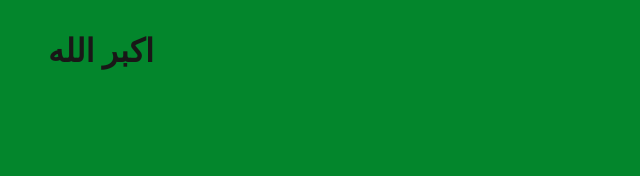
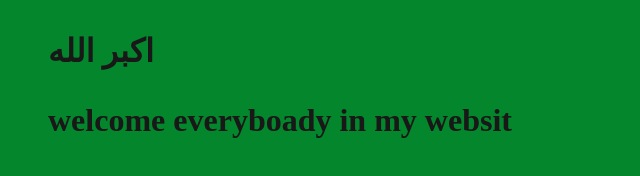
Before and after one commit to eslam281/myp, a plain HTML site: page index.html in a window 1280 px wide. Shown: the whole page, without its empty margins (0-640 px from the left). Drawn offline with Linux system fonts and the light colour scheme.

Commit message:
welcome message in index.html

```diff
--- a/index.html
+++ b/index.html
@@ -13,6 +13,7 @@
   <body>
 
    <h1> <blockquote>اكبر  الله </blockquote></h1>
+   <h1> <blockquote>welcome everyboady in my websit </blockquote></h1>
 
      <script src="app.js" ></script>
   </body>
```
